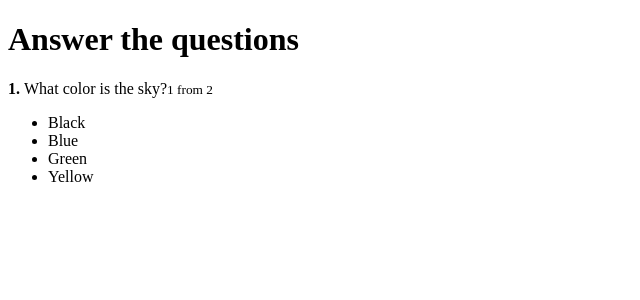
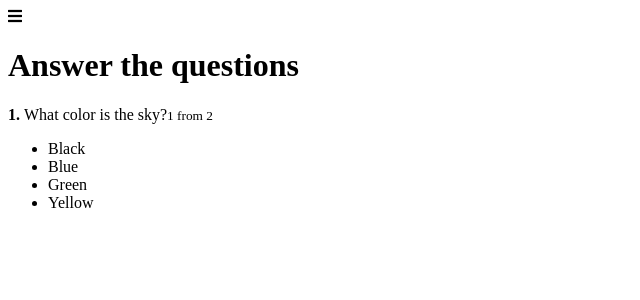
Before and after one commit to khrebtov-s/react-quiz, a React app: page /quiz/1 in a window 1280 px wide. Shown: the top 300 px of the page, without its empty margins (0-640 px from the left). Built offline with nearby package versions, Linux system fonts and the light colour scheme.

Commit message:
added menu button

```diff
--- /dev/null
+++ b/src/components/Navigation/Menu Toggle/MenuToggle.css
@@ -0,0 +1,18 @@
+.menuToggle {
+    position: fixed;
+    top: 40px;
+    left: 40px;
+    font-size: 20px;
+    cursor: pointer;
+    color: #fff;
+    z-index: 100;
+    transition: opacity, left .22s ease-in;
+}
+
+.menuToggle:hover {
+    opacity: .7;
+}
+
+.menuToggle.open {
+    left: 320px;
+}
--- /dev/null
+++ b/src/components/Navigation/Menu Toggle/MenuToggle.js
@@ -0,0 +1,25 @@
+import React from 'react'
+import classes from './MenuToggle.css'
+
+const MenuToggle = (props) => {
+    const cls = [
+        classes.menuToggle,
+        'fa'
+    ]
+
+    if (props.isOpen) {
+        cls.push('fa-times')
+        cls.push(classes.open)
+    } else {
+        cls.push('fa-bars')
+    }
+
+    return (
+        <i
+            className={cls.join(' ')}
+            onClick={props.onToggle}
+        />
+    )
+}
+
+export default MenuToggle
--- a/src/hoc/Layout/Layout.js
+++ b/src/hoc/Layout/Layout.js
@@ -1,10 +1,25 @@
 import React, { Component } from 'react';
+import MenuToggle from '../../components/Navigation/Menu Toggle/MenuToggle'
 import style from './layout.css';
 
 class Layout extends Component {
+    state = {
+        menu: false
+    }
+
+    toggleManuHandler = () => {
+        this.setState({
+            menu: !this.state.menu
+        })
+    }
+
     render() {
         return (
             <div className={style.Layout}>
+                <MenuToggle
+                    onToggle={this.toggleManuHandler}
+                    isOpen={this.state.menu}
+                />
                 <main>
                     {this.props.children}
                 </main>
```
